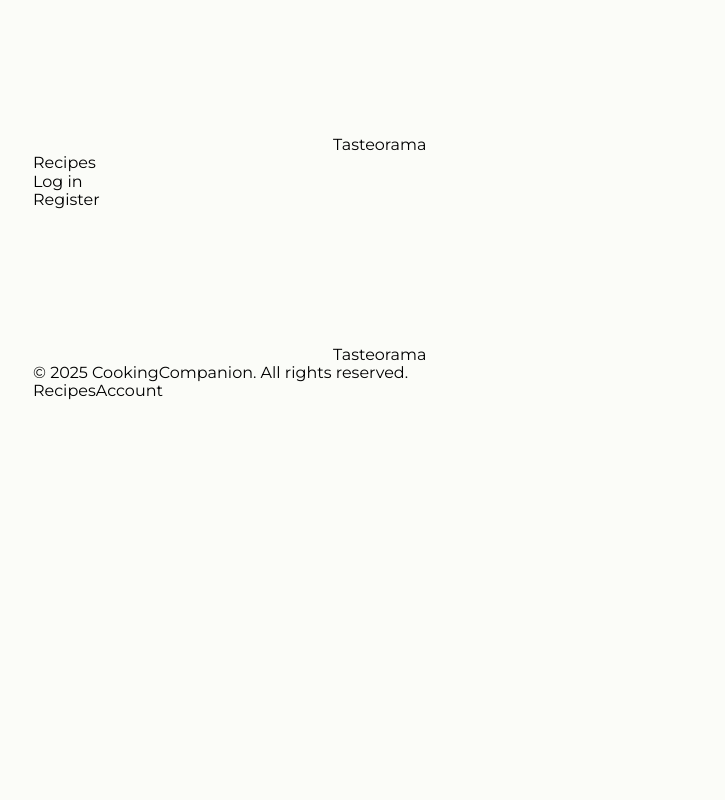
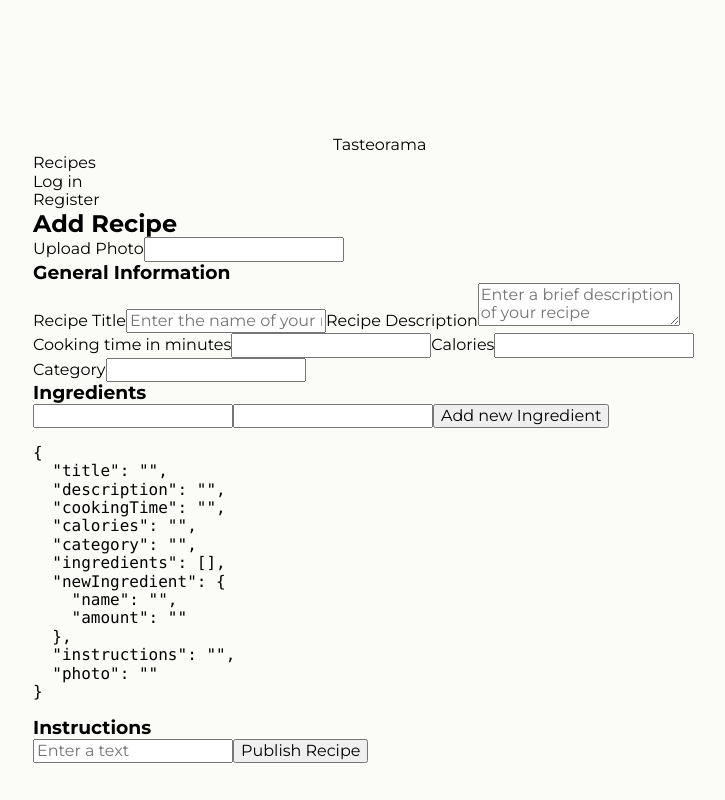
Before and after one commit to t-matveentsev/project_Lucky7_front, a React (Vite) app: page /add-recipe in a window 1280 px wide. Shown: the top 800 px of the page, without its empty margins (255-980 px from the left). Built offline with nearby package versions, Linux system fonts and the light colour scheme.

Commit message:
Basic form for adding a recipe added

```diff
--- /dev/null
+++ b/src/components/AddRecipeForm/AddRecipeForm.jsx
@@ -0,0 +1,154 @@
+import { Formik, Form, Field, FieldArray } from 'formik';
+import { useId } from 'react';
+
+import css from './RecipeForm.module.css';
+import RecipeIngredientsList from '../RecipeIngredientsList/RecipeIngredientsList';
+
+const initialValues = {
+  title: '',
+  description: '',
+  cookingTime: '',
+  calories: '',
+  category: '',
+  ingredients: [],
+  newIngredient: { name: '', amount: '' },
+  instructions: '',
+  photo: '',
+};
+
+const AddRecipeForm = () => {
+  const titleId = useId();
+  const descriptionId = useId();
+  const cookingTimeId = useId();
+  const caloriesId = useId();
+  const categoryId = useId();
+
+  const handleIngredientPush = (values, push, setFieldValue) => {
+    push({ ...values.newIngredient, id: Math.random().toString(16).slice(2) });
+
+    setFieldValue('newIngredient.name', '');
+    setFieldValue('newIngredient.amount', '');
+  };
+
+  const handleSubmit = (values, actions) => {
+    // eslint-disable-next-line no-unused-vars
+    const { newIngredient, ...recipe } = values;
+    //useDispatch
+    actions.resetForm();
+  };
+  return (
+    <Formik initialValues={initialValues} onSubmit={handleSubmit}>
+      {({ values, setFieldValue }) => (
+        <Form className={css.recipeForm}>
+          <h2 className={css.title}>Add Recipe</h2>
+
+          <label className={css.label}>Upload Photo</label>
+          <input type="" className={css.photo} />
+
+          <h3 className={css.description}>General Information</h3>
+
+          <label className={css.label} htmlFor={titleId}>
+            Recipe Title
+          </label>
+          <Field
+            name="title"
+            id={titleId}
+            placeholder="Enter the name of your recipe"
+            className={css.input}
+          />
+
+          <label className={css.label} htmlFor={descriptionId}>
+            Recipe Description
+          </label>
+          <Field
+            name="description"
+            id={descriptionId}
+            as="textarea"
+            placeholder="Enter a brief description of your recipe"
+            className={css.textarea}
+          />
+
+          <label className={css.label} htmlFor={cookingTimeId}>
+            Cooking time in minutes
+          </label>
+          <Field
+            name="cookingTime"
+            id={cookingTimeId}
+            type=""
+            className={css.input}
+          />
+
+          <label className={css.label} htmlFor={caloriesId}>
+            Calories
+          </label>
+          <Field
+            name="calories"
+            id={caloriesId}
+            type=""
+            className={css.input}
+          />
+
+          <label className={css.label} htmlFor={categoryId}>
+            Category
+          </label>
+          <Field
+            name="category"
+            id={categoryId}
+            as=""
+            className={css.input}
+          ></Field>
+
+          <h3 className={css.description}>Ingredients</h3>
+          <FieldArray name="ingredients" className={css.array}>
+            {({ push, remove }) => (
+              <div className={css.array}>
+                <Field
+                  name="newIngredient.name"
+                  as=""
+                  className={css.input}
+                ></Field>
+                <Field
+                  name="newIngredient.amount"
+                  placeholder=""
+                  className={css.input}
+                />
+
+                <button
+                  onClick={() =>
+                    handleIngredientPush(values, push, setFieldValue)
+                  }
+                  type="button"
+                  className={css.button}
+                >
+                  Add new Ingredient
+                </button>
+
+                <RecipeIngredientsList
+                  ingredients={values.ingredients}
+                  onIngredientDeleted={remove}
+                />
+              </div>
+            )}
+          </FieldArray>
+
+          {/* for testing */}
+          <pre>{JSON.stringify(values, null, 2)}</pre>
+
+          <h3 className={css.description}>Instructions</h3>
+          <Field
+            as=""
+            name="instructions"
+            placeholder="Enter a text"
+            className={css.input}
+          />
+
+          <button className={css.button} type="submit">
+            Publish Recipe
+          </button>
+        </Form>
+      )}
+    </Formik>
+  );
+};
+
+export default AddRecipeForm;
--- a/src/components/App.jsx
+++ b/src/components/App.jsx
@@ -8,6 +8,9 @@ import RegisterPage from '../pages/RegisterPage/RegisterPage.jsx';
 import LoginPage from '../pages/LoginPage/LoginPage.jsx';
 
 const ProfilePage = lazy(() => import('../pages/ProfilePage/ProfilePage'));
+const AddRecipePage = lazy(() =>
+  import('../pages/AddRecipePage/AddRecipePage.jsx')
+);
 
 export default function App() {
   return (
@@ -25,6 +28,9 @@ export default function App() {
         <Route path="/not-found" element={<NotFoundPage />} />
         <Route path="/register" element={<RegisterPage />} />
         <Route path="/login" element={<LoginPage />} />
+
+        {/*Temporarily not private*/}
+        <Route path="/add-recipe" element={<AddRecipePage />} />
       </Routes>
     </Layout>
   );
--- /dev/null
+++ b/src/components/RecipeIngredientsList/RecipeIngredientsList.jsx
@@ -0,0 +1,23 @@
+export default function RecipeIngredientsList({
+  ingredients,
+  onIngredientDeleted,
+}) {
+  return (
+    ingredients.length > 0 && (
+      <div>
+        <div>
+          <div>Name:</div>
+          <div>Amount:</div>
+        </div>
+
+        {ingredients.map((ingr, index) => (
+          <div key={ingr.id}>
+            <div>{ingr.name}</div>
+            <div>{ingr.amount}</div>
+            <button onClick={() => onIngredientDeleted(index)}>🗑️</button>
+          </div>
+        ))}
+      </div>
+    )
+  );
+}
--- a/src/pages/AddRecipePage/AddRecipePage.jsx
+++ b/src/pages/AddRecipePage/AddRecipePage.jsx
@@ -1,9 +1,9 @@
-import RecipeForm from '../../components/RecipeForm/RecipeForm';
+import AddRecipeForm from '../../components/AddRecipeForm/AddRecipeForm';
 
 const AddRecipePage = () => {
   return (
     <div>
-      <RecipeForm />
+      <AddRecipeForm />
     </div>
   );
 };
```
Also changed, not shown: src/components/RecipeForm/RecipeForm.jsx (deleted, +0 -60 lines), src/components/AddRecipeForm/RecipeForm.module.css (added).
